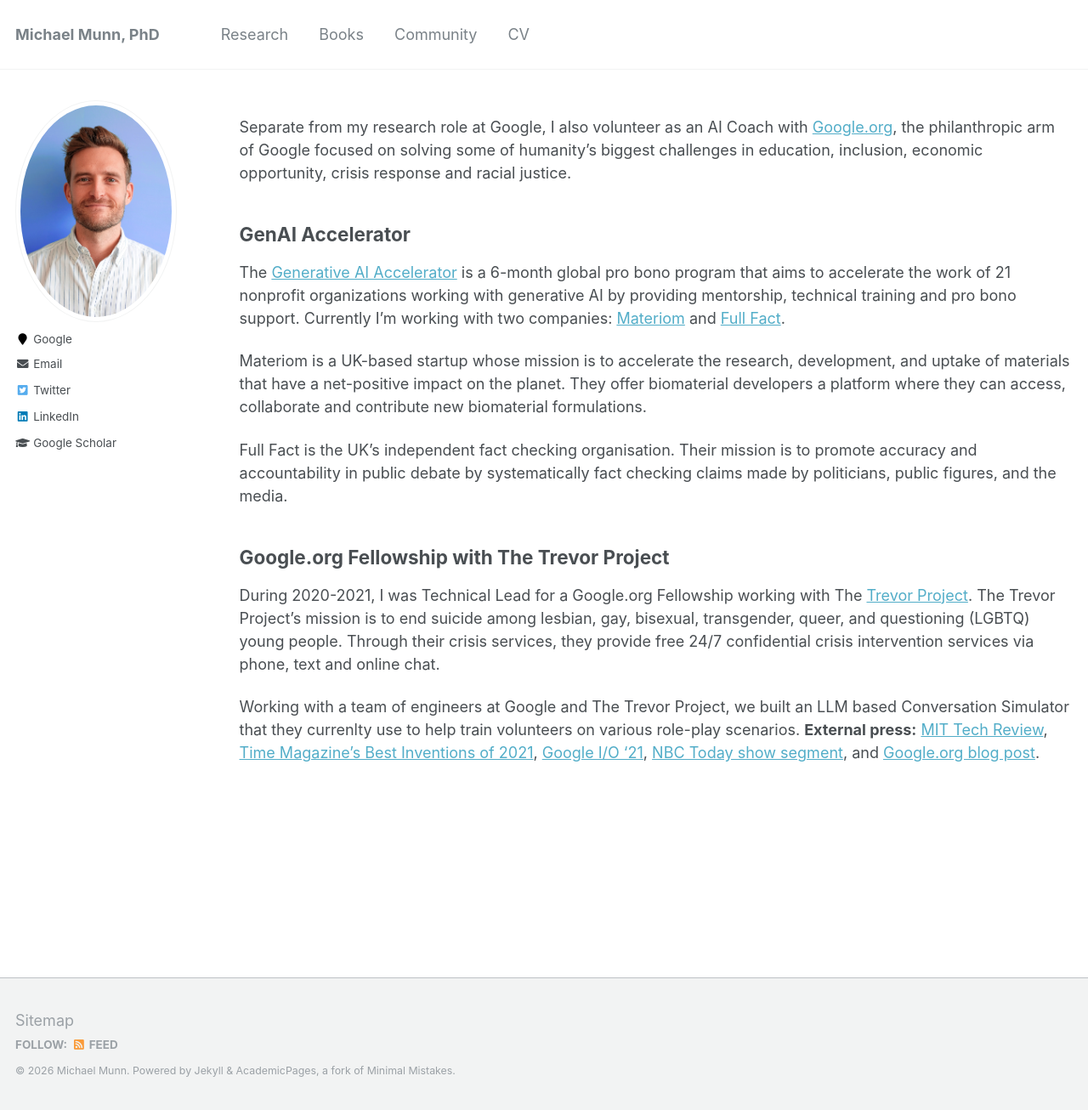
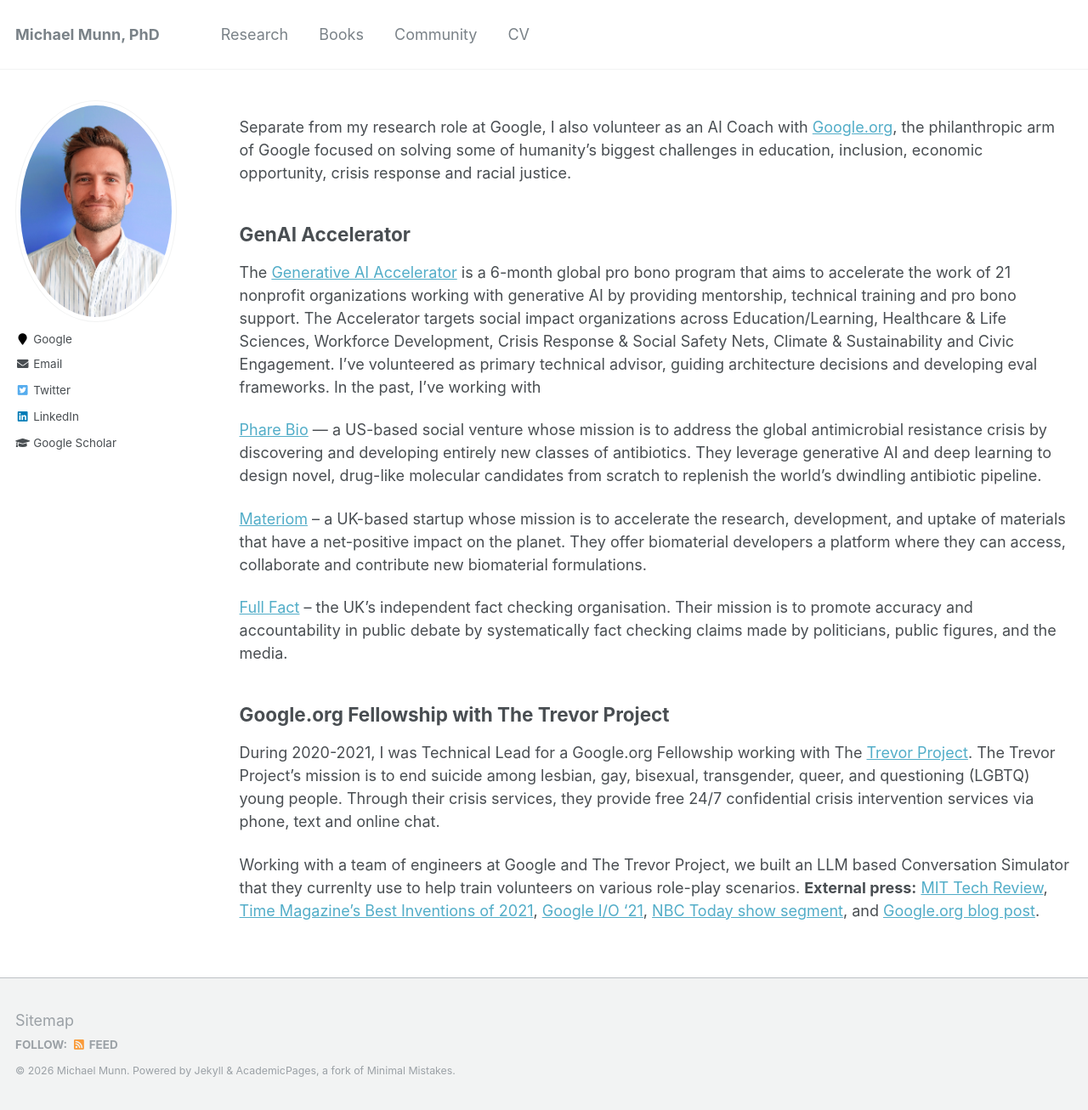
Before and after one commit to munnm/munnm.github.io, a Jekyll site: the page built from _pages/community.md, in a window 1280 px wide and 1306 px high. Shown: the whole window at 85% size. Built offline with Jekyll 4.4.1, drawn with Linux system fonts in a browser that asks for light colours.

Commit message:
Update community.md

```diff
--- a/_pages/community.md
+++ b/_pages/community.md
@@ -9,11 +9,13 @@ Separate from my research role at Google, I also volunteer as an AI Coach with [
 
 ## GenAI Accelerator
 
-The [Generative AI Accelerator](https://blog.google/outreach-initiatives/google-org/google-generative-ai-accelerator-nonprofits/) is a 6-month global pro bono program that aims to accelerate the work of 21 nonprofit organizations working with generative AI by providing mentorship, technical training and pro bono support. Currently I'm working with two companies: [Materiom](https://materiom.org/) and [Full Fact](https://fullfact.org/).
+The [Generative AI Accelerator](https://blog.google/outreach-initiatives/google-org/google-generative-ai-accelerator-nonprofits/) is a 6-month global pro bono program that aims to accelerate the work of 21 nonprofit organizations working with generative AI by providing mentorship, technical training and pro bono support. The Accelerator targets social impact organizations across Education/Learning, Healthcare & Life Sciences, Workforce Development, Crisis Response & Social Safety Nets, Climate & Sustainability and Civic Engagement. I've volunteered as primary technical advisor, guiding architecture decisions and developing eval frameworks. In the past, I've working with
 
-Materiom is a UK-based startup whose mission is to accelerate the research, development, and uptake of materials that have a net-positive impact on the planet. They offer biomaterial developers a platform where they can access, collaborate and contribute new biomaterial formulations.
+[Phare Bio](https://www.pharebio.org/) — a US-based social venture whose mission is to address the global antimicrobial resistance crisis by discovering and developing entirely new classes of antibiotics. They leverage generative AI and deep learning to design novel, drug-like molecular candidates from scratch to replenish the world's dwindling antibiotic pipeline.
 
-Full Fact is the UK's independent fact checking organisation. Their mission is to promote accuracy and accountability in public debate by systematically fact checking claims made by politicians, public figures, and the media.
+[Materiom](https://materiom.org/) -- a UK-based startup whose mission is to accelerate the research, development, and uptake of materials that have a net-positive impact on the planet. They offer biomaterial developers a platform where they can access, collaborate and contribute new biomaterial formulations.
+
+[Full Fact](https://fullfact.org/) -- the UK's independent fact checking organisation. Their mission is to promote accuracy and accountability in public debate by systematically fact checking claims made by politicians, public figures, and the media.
 
 ## Google.org Fellowship with The Trevor Project
 
```
